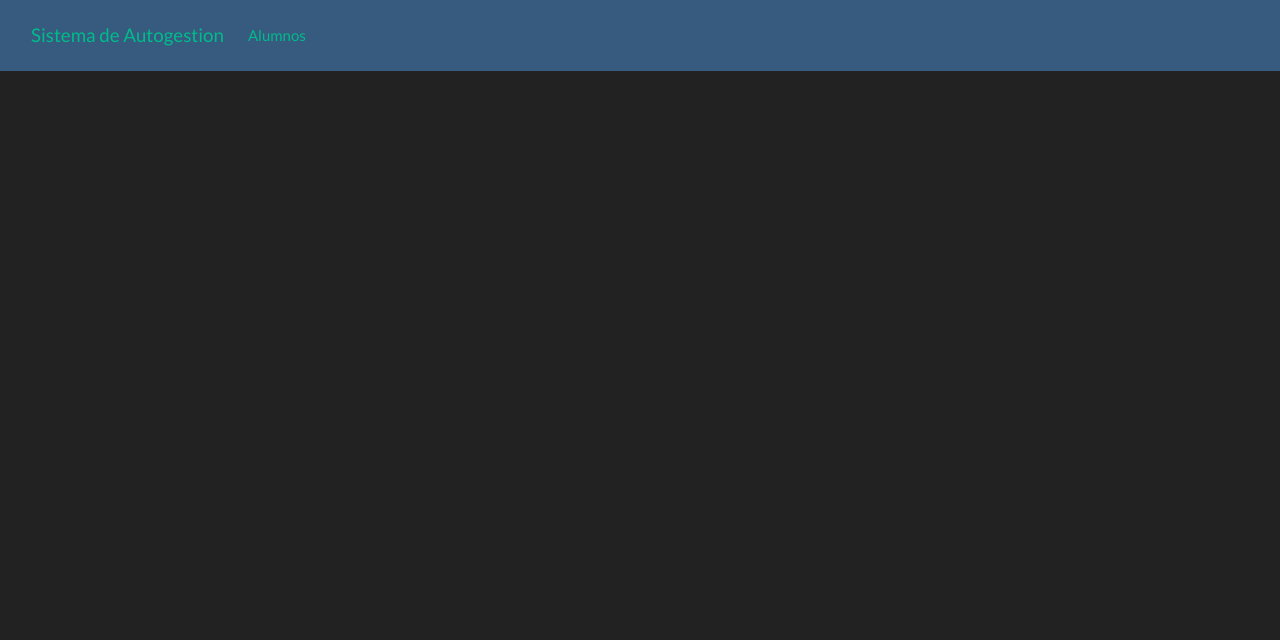
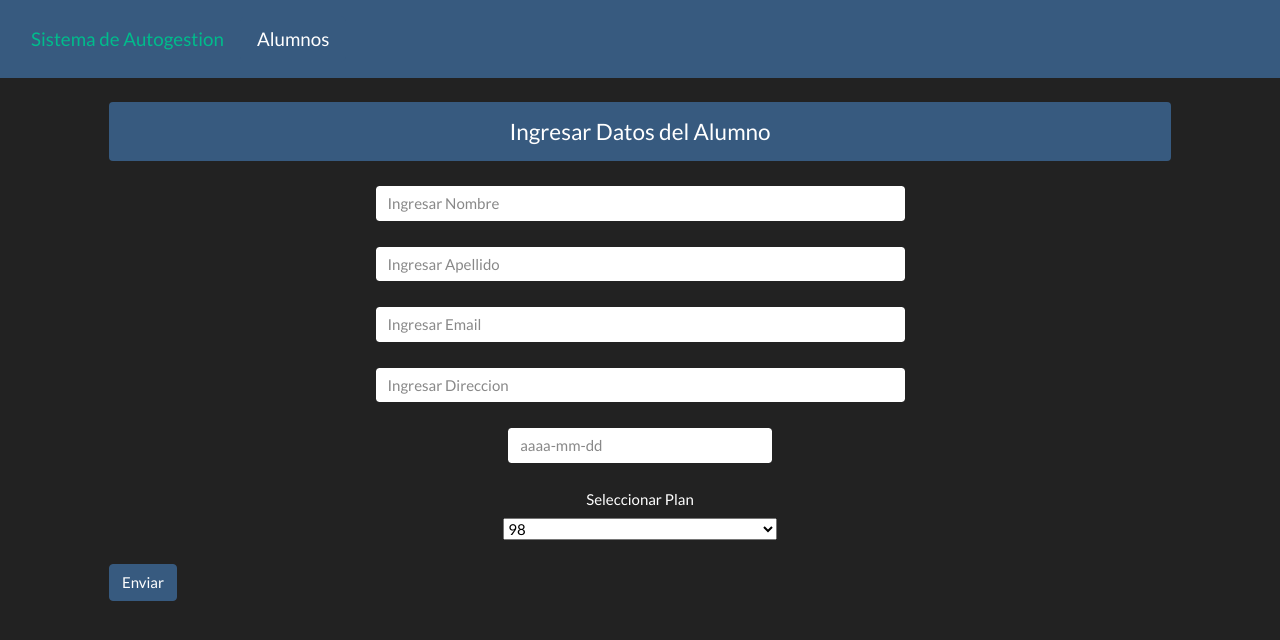
Before and after one commit to FedeeMest/fullstack_app_FB, an Angular app in the folder FrontEnd/SysAcad/: page /add_alumno in a window 1280 px wide. Before the commit this address led to /. Shown: the top 640 px of the page. Built offline with nearby package versions, Linux system fonts and the light colour scheme.

Commit message:
Avances FrontEnd

```diff
--- a/FrontEnd/SysAcad/src/app/app.routes.ts
+++ b/FrontEnd/SysAcad/src/app/app.routes.ts
@@ -1,8 +1,10 @@
 import { Routes } from '@angular/router';
 import { AppComponent } from './app.component';
 import { AlumnosComponent } from './components/alumnos/alumnos.component';
+import { AddUpdateAlumnoComponent } from './components/add-update-alumno/add-update-alumno.component';
 
 export const routes: Routes = [
     {path: " ", component: AppComponent},
-    {path: "alumnos", component: AlumnosComponent}
+    {path: "alumnos", component: AlumnosComponent},
+    {path: "add_alumno", component: AddUpdateAlumnoComponent}
 ];
--- a/FrontEnd/SysAcad/src/app/components/add-update-alumno/add-update-alumno.component.html
+++ b/FrontEnd/SysAcad/src/app/components/add-update-alumno/add-update-alumno.component.html
@@ -1 +1,40 @@
-<p>add-update-alumno works!</p>
+<div class="container-sm">
+<form>
+    <fieldset>
+      <h4 class="p-3 rounded bg-primary text-white m-4 text-center">Ingresar Datos del Alumno</h4>
+
+      <div class="d-flex align-items-center justify-content-center m-4">
+        <input class="form-control w-50"aria-describedby="emailHelp" placeholder="Ingresar Nombre">
+      </div>
+
+      <div class="d-flex align-items-center justify-content-center m-4">
+        <input class="form-control w-50" placeholder="Ingresar Apellido">
+      </div>
+
+      <div class="d-flex align-items-center justify-content-center m-4">
+        <input class="form-control w-50" placeholder="Ingresar Email">
+      </div>
+
+      <div class="d-flex align-items-center justify-content-center m-4">
+        <input class="form-control w-50" placeholder="Ingresar Direccion">
+      </div>
+
+      <div class="d-flex align-items-center justify-content-center m-4">
+        <input class="form-control w-25" placeholder="aaaa-mm-dd">
+      </div>
+
+       <label class="d-flex align-items-center justify-content-center">Seleccionar Plan</label>
+      <div class="d-flex align-items-center justify-content-center m-2">
+        <select class="form-select w-25">
+          <option>98</option>
+          <option>99</option>
+          <option>01</option>
+          <option>05</option>
+          <option>11</option>
+        </select>
+      </div>
+
+      <button type="submit" class="btn btn-primary d-flex align-items-center justify-content-center m-4">Enviar</button>
+    </fieldset>
+  </form>
+</div>
--- a/FrontEnd/SysAcad/src/app/components/alumnos/alumnos.component.html
+++ b/FrontEnd/SysAcad/src/app/components/alumnos/alumnos.component.html
@@ -1,8 +1,8 @@
 <div class="container">
 
     <div class="title">
-       <h4 class="m-4">Listado de Alumnos</h4>
-       <button type="button" class="btn btn-primary btn-lg m-2">Agregar Alumno</button>
+       <h4 class="m-3">Listado de Alumnos</h4>
+      <button type="button" class="btn btn-primary btn-lg m-2" onclick="location.href='http://localhost:4200/add_alumno'">Agregar Alumno</button>
      </div>
      <div class="search">
        <table class="table table-hover text-center">
@@ -23,7 +23,7 @@
              <td class="text-center align-middle">{{alumno.direccion}}</td>
              <td class="text-center align-middle">{{alumno.fechaN}}</td>
              <td class="text-center align-middle">
-               <button type="button" class="btn btn-primary m-2">Editar</button>
+               <button type="button" class="btn btn-primary m-2" onclick="location.href='http://localhost:4200/add_alumno'">Editar</button>
                <button type="button" class="btn btn-danger m-2">Eliminar</button>
              </td>
            </tr>
--- a/FrontEnd/SysAcad/src/app/components/navbar/navbar.component.html
+++ b/FrontEnd/SysAcad/src/app/components/navbar/navbar.component.html
@@ -7,9 +7,7 @@
       <div class="collapse navbar-collapse" id="navbarColor01">
         <ul class="navbar-nav me-auto">
           <li class="nav-item">
-            <a class="nav-link active" href="http://localhost:4200/alumnos">Alumnos
-              <span class="visually-hidden"></span>
-            </a>
+            <button type="button" class="btn btn-primary btn-lg" onclick="location.href='http://localhost:4200/alumnos'">Alumnos</button>
           </li>
         </ul>
       </div>
--- a/FrontEnd/SysAcad/src/index.html
+++ b/FrontEnd/SysAcad/src/index.html
@@ -5,7 +5,7 @@
   <title>SysAcad</title>
   <base href="/">
   <meta name="viewport" content="width=device-width, initial-scale=1">
-  <link rel="icon" type="image/x-icon" href="favicon.ico">
+  <link rel="icon" type="image/x-icon" href="system_11629897(3).png">
   <link rel="stylesheet" href="https://cdn.jsdelivr.net/npm/bootswatch@4.5.2/dist/darkly/bootstrap.min.css" integrity="sha384-nNK9n28pDUDDgIiIqZ/MiyO3F4/9vsMtReZK39klb/MtkZI3/LtjSjlmyVPS3KdN" crossorigin="anonymous">
 </head>
 <body>
```
Also changed, not shown: FrontEnd/SysAcad/public/system_11629897(3).png (added).
